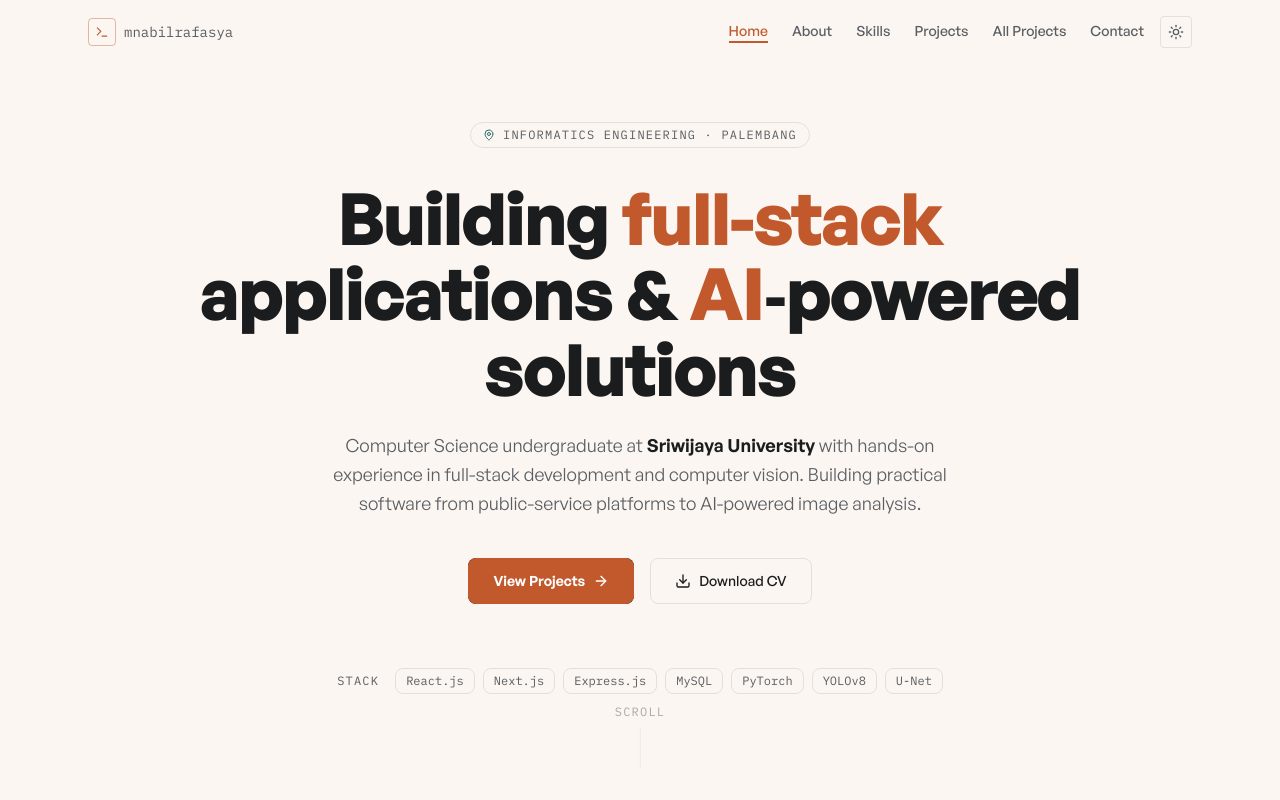
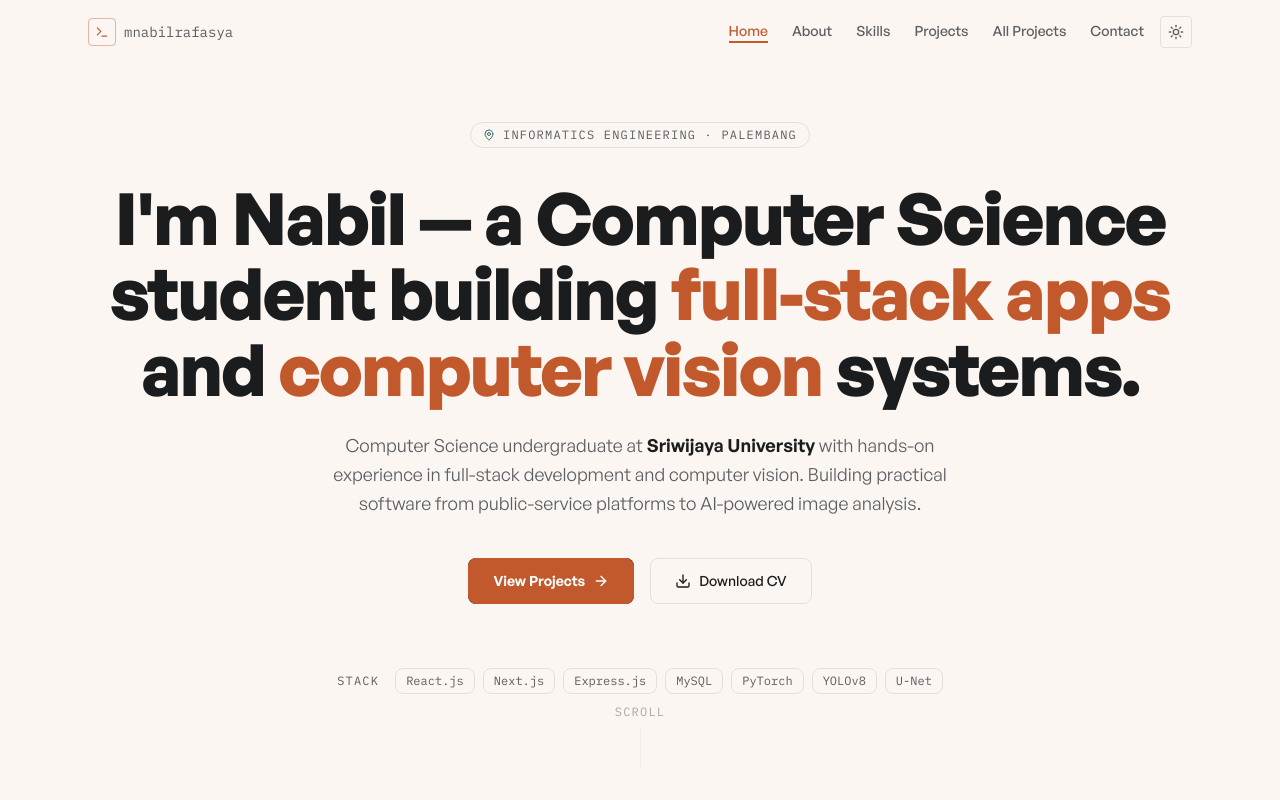
Before and after one commit to mnabilrafasya/portfolio-mnabilrafasya, a Next.js app: page / in a window 1280 px wide. Shown: the top 800 px of the page. Built offline with nearby package versions, Linux system fonts and the light colour scheme.

Commit message:
update headline

```diff
--- a/src/app/globals.css
+++ b/src/app/globals.css
@@ -28,7 +28,6 @@
 
   /* ── Animations ─────────────────────────────────────── */
   --animate-fade-up: fadeUp 0.6s cubic-bezier(0.4, 0, 0.2, 1) forwards;
-  --animate-scanline: scanline 4s linear infinite;
 }
 
 /* ── Light Mode (default) ───────────────────────────────── */
@@ -68,14 +67,6 @@
   100% {
     opacity: 1;
     transform: translateY(0);
-  }
-}
-@keyframes scanline {
-  0% {
-    top: 0%;
-  }
-  100% {
-    top: 100%;
   }
 }
 
--- a/src/components/sections/Hero.tsx
+++ b/src/components/sections/Hero.tsx
@@ -4,9 +4,11 @@ import { profile, heroTechStack } from "@/data/profile";
 
 export default function Hero() {
   return (
-    <section id="home" className="relative min-h-screen flex items-center justify-center">
+    <section
+      id="home"
+      className="relative min-h-screen flex items-center justify-center"
+    >
       <div className="max-w-6xl mx-auto px-6 pt-24 pb-20 text-center">
-
         {/* Role / location pill */}
         <div className="inline-flex items-center gap-2 px-3 py-1 rounded-full border border-border font-mono text-xs text-text-secondary uppercase tracking-widest mb-8 animate-fade-up">
           <MapPin className="w-3 h-3 text-accent-teal shrink-0" />
@@ -18,11 +20,10 @@ export default function Hero() {
           className="text-4xl md:text-6xl lg:text-7xl font-extrabold tracking-tight leading-[1.05] mb-6 text-text-primary"
           style={{ animationDelay: "80ms" }}
         >
-          Building{" "}
-          <span className="text-accent-terracotta">full-stack</span>
-          <br />
-          applications &amp; <span className="text-accent-terracotta">AI</span>
-          &#8209;powered solutions
+          I&apos;m Nabil — a Computer Science student building{" "}
+          <span className="text-accent-terracotta">full-stack apps</span> and{" "}
+          <span className="text-accent-terracotta">computer vision</span>{" "}
+          systems.
         </h1>
 
         {/* Subtext */}
```
Also changed, not shown: 1 other file (tests, documents, lock files or other folders).
